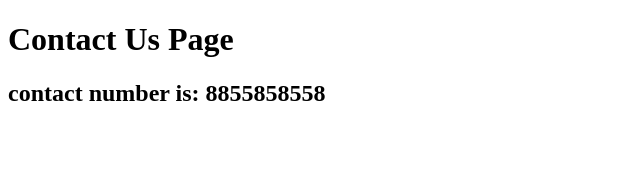
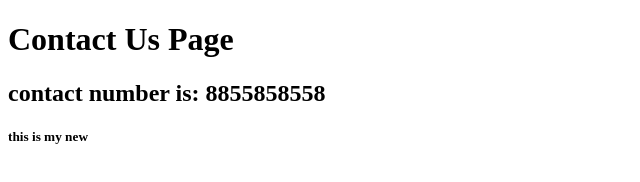
Before and after one commit to VaibhavJadhav21/RadRamRepo1, a plain HTML site: page contactus.html in a window 1280 px wide. Shown: the full height of the page, 0-640 px from the left. Drawn offline with Linux system fonts and the light colour scheme.

Commit message:
Update contactus.html

```diff
--- a/contactus.html
+++ b/contactus.html
@@ -9,5 +9,6 @@
 <body>
     <h1>Contact Us Page</h1>
     <h2>contact number is: 8855858558</h2>
+    <h5>this is my new </h5>
 </body>
 </html>
```
